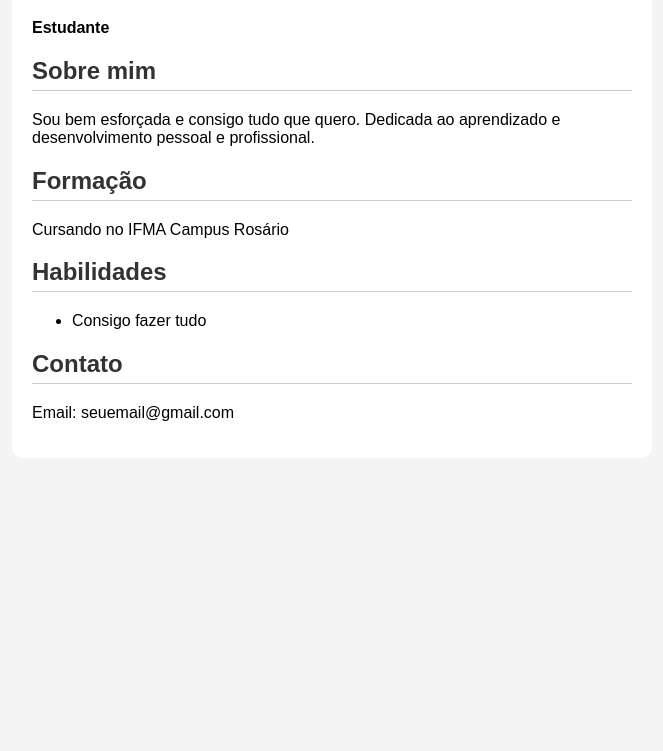
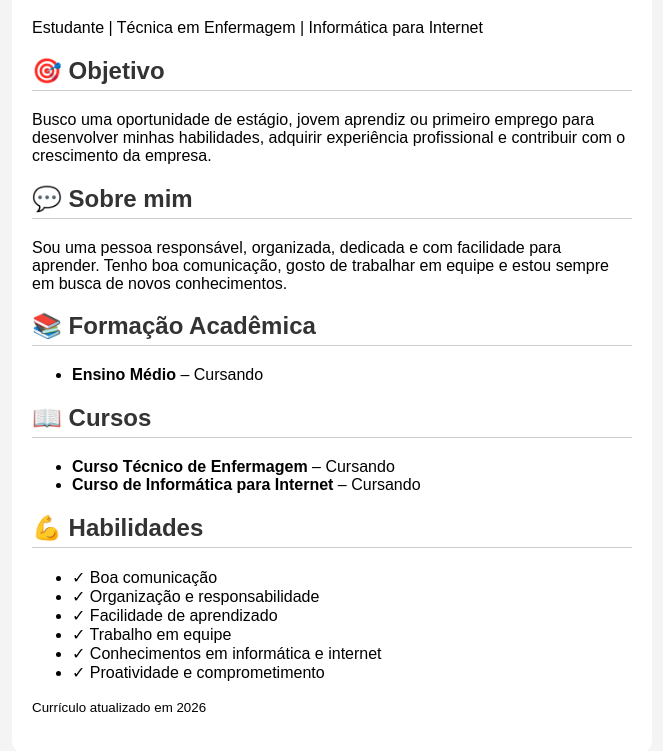
Before and after one commit to isabellysilvaazaz-wq/seuusuario.github.io, a plain HTML site: page index.html in a window 1280 px wide. Shown: the part 121-872 px from the top of the page, without its empty margins (308-971 px from the left). Before the commit the page ends 800 px from the top, so only its background shows below. Drawn offline with Linux system fonts and the light colour scheme.

Commit message:
Update curriculum with complete professional information

```diff
--- a/index.html
+++ b/index.html
@@ -2,28 +2,58 @@
 <html lang="pt-br">
 <head>
     <meta charset="UTF-8">
+    <meta name="viewport" content="width=device-width, initial-scale=1.0">
     <title>Currículo - Isabelly Silva</title>
     <link rel="stylesheet" href="style.css">
 </head>
 <body>
 
     <div class="container">
-        <h1>Isabelly Silva</h1>
-        <p><strong>Estudante</strong></p>
+        <header>
+            <h1>Isabelly Silva</h1>
+            <p class="profissao">Estudante | Técnica em Enfermagem | Informática para Internet</p>
+        </header>
 
-        <h2>Sobre mim</h2>
-        <p>Sou bem esforçada e consigo tudo que quero. Dedicada ao aprendizado e desenvolvimento pessoal e profissional.</p>
+        <section class="objetivo">
+            <h2>🎯 Objetivo</h2>
+            <p>Busco uma oportunidade de estágio, jovem aprendiz ou primeiro emprego para desenvolver minhas habilidades, adquirir experiência profissional e contribuir com o crescimento da empresa.</p>
+        </section>
 
-        <h2>Formação</h2>
-        <p>Cursando no IFMA Campus Rosário</p>
+        <section class="sobre">
+            <h2>💬 Sobre mim</h2>
+            <p>Sou uma pessoa responsável, organizada, dedicada e com facilidade para aprender. Tenho boa comunicação, gosto de trabalhar em equipe e estou sempre em busca de novos conhecimentos.</p>
+        </section>
 
-        <h2>Habilidades</h2>
-        <ul>
-            <li>Consigo fazer tudo</li>
-        </ul>
+        <section class="formacao">
+            <h2>📚 Formação Acadêmica</h2>
+            <ul>
+                <li><strong>Ensino Médio</strong> – Cursando</li>
+            </ul>
+        </section>
 
-        <h2>Contato</h2>
-        <p>Email: seuemail@gmail.com</p>
+        <section class="cursos">
+            <h2>📖 Cursos</h2>
+            <ul>
+                <li><strong>Curso Técnico de Enfermagem</strong> – Cursando</li>
+                <li><strong>Curso de Informática para Internet</strong> – Cursando</li>
+            </ul>
+        </section>
+
+        <section class="habilidades">
+            <h2>💪 Habilidades</h2>
+            <ul>
+                <li>✓ Boa comunicação</li>
+                <li>✓ Organização e responsabilidade</li>
+                <li>✓ Facilidade de aprendizado</li>
+                <li>✓ Trabalho em equipe</li>
+                <li>✓ Conhecimentos em informática e internet</li>
+                <li>✓ Proatividade e comprometimento</li>
+            </ul>
+        </section>
+
+        <footer>
+            <p><small>Currículo atualizado em 2026</small></p>
+        </footer>
     </div>
 
 </body>
```
